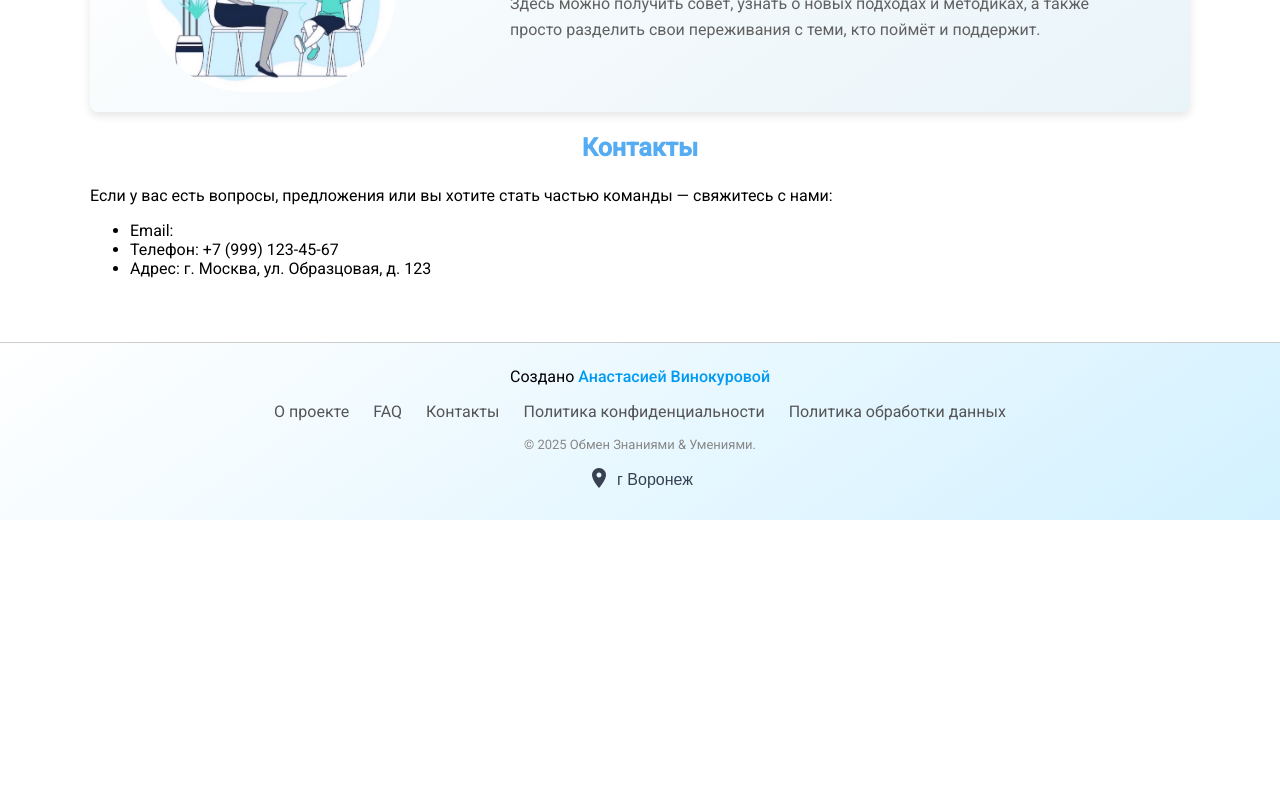
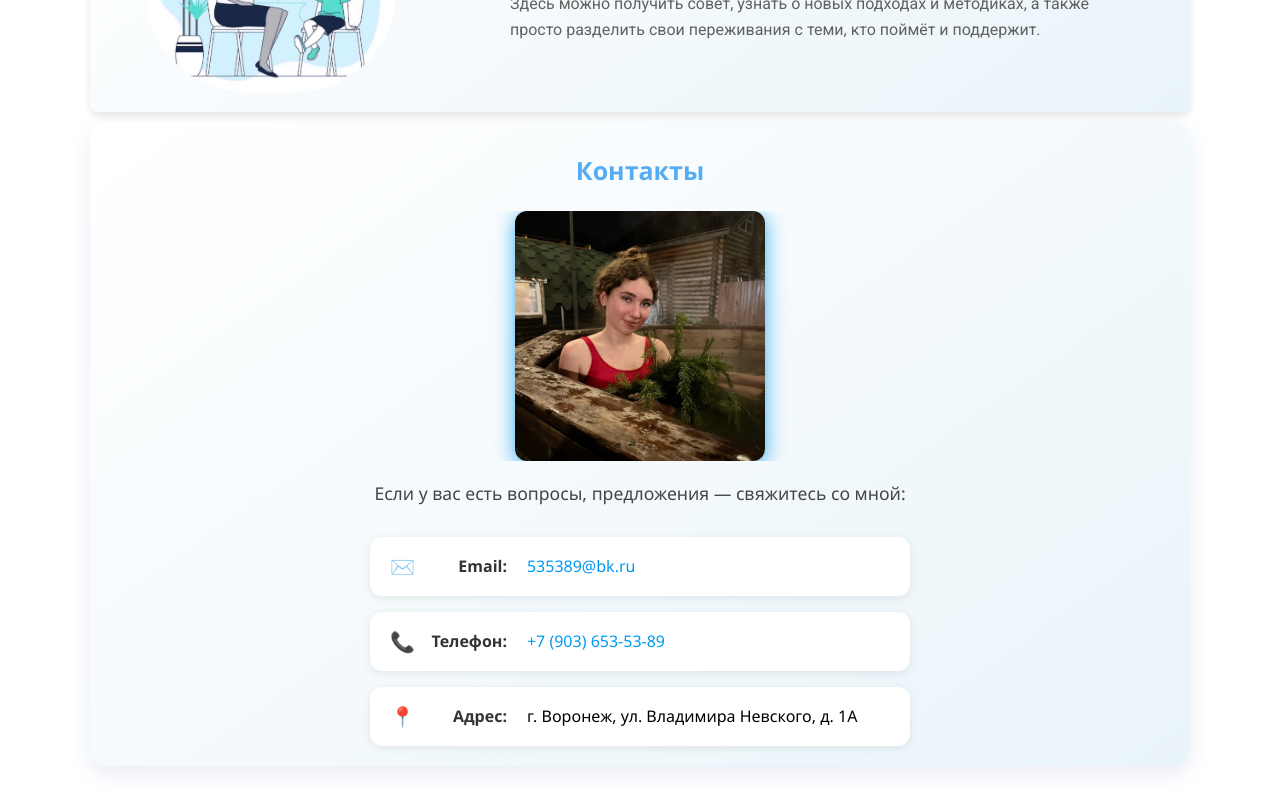
Before and after one commit to SkKirill/knowledge-sharing, an Angular app: page /about in a window 1280 px wide. Shown: the part 3460-4260 px from the top of the page. Before the commit the page ends 3980 px from the top, so only its background shows below. Built offline with nearby package versions, Linux system fonts and the light colour scheme.

Commit message:
Add contact and foto in about

```diff
--- a/src/app/components/about/about.component.css
+++ b/src/app/components/about/about.component.css
@@ -481,3 +481,133 @@
     }
   }
 }
+
+.contact-section {
+  font-family: 'Segoe UI', Tahoma, Geneva, Verdana, sans-serif;
+
+  max-width: 1100px;
+  display: flex;
+  flex-direction: column;
+  padding-top: 10px;
+  padding-bottom: 20px;
+  max-width: 1100px;
+
+  background: linear-gradient(145deg, #fff, #e9f4f9);
+  border-radius: 16px;
+  box-shadow: 0 8px 20px rgba(63, 81, 181, 0.1);
+}
+
+.container {
+  max-width: 1100px;
+  text-align: center;
+}
+
+.section-title {
+  font-size: 2rem;
+  color: #009af3;
+  font-weight: 600;
+}
+
+.section-description {
+  font-size: 1.1rem;
+  color: #444;
+  margin-bottom: 32px;
+  max-width: 600px;
+  margin-left: auto;
+  margin-right: auto;
+}
+
+.contact-list {
+  list-style: none;
+  padding: 0;
+  margin: 0;
+  display: flex;
+  flex-direction: column;
+  gap: 16px;
+  align-items: center;
+}
+
+.contact-item {
+  background-color: white;
+  border-radius: 12px;
+  box-shadow: 0 2px 8px rgba(0, 0, 0, 0.08);
+  padding: 16px 20px;
+  width: 100%;
+  max-width: 500px;
+  display: flex;
+  align-items: center;
+  gap: 12px;
+  transition: transform 0.2s ease, box-shadow 0.2s ease;
+}
+
+.contact-item:hover {
+  transform: translateY(-4px);
+  box-shadow: 0 4px 16px rgba(0, 0, 0, 0.1);
+}
+
+.contact-icon {
+  font-size: 20px;
+  color: #009af3;
+  min-width: 24px;
+  text-align: center;
+}
+
+.contact-item strong {
+  min-width: 80px;
+  display: inline-block;
+  text-align: right;
+  margin-right: 8px;
+  color: #333;
+}
+
+.contact-link {
+  color: #009af3;
+  text-decoration: none;
+  transition: color 0.2s ease;
+}
+
+.contact-link:hover {
+  text-decoration: underline;
+  color: #007bb5;
+}
+
+/* === Контейнер изображения === */
+.section-image {
+  display: flex;
+  justify-content: center;
+  margin: 20px 0;
+  overflow: hidden;
+    border-radius: 12px;
+}
+
+/* === Изображение в контактах === */
+.contact-image {
+  width: 250px;
+  height: 250px;
+  object-fit: cover;
+  border-radius: 50%;
+  box-shadow: 0 4px 20px rgba(0, 154, 243, 0.778);
+  transition: all 0.2s ease-in-out;
+  transform: scale(1);
+  animation: floatImage 6s ease-in-out infinite;
+}
+
+
+/* === Ховер эффект при наведении === */
+.contact-image:hover {
+  box-shadow: 0 6px 24px rgba(255, 168, 220, 0.955)
+}
+
+/* Адаптация под мобильные устройства */
+@media (max-width: 600px) {
+  .contact-item {
+    font-size: 0.95rem;
+    flex-direction: row;
+    justify-content: flex-start;
+  }
+
+  .contact-item strong {
+    min-width: 70px;
+    font-size: 0.9rem;
+  }
+}
--- a/src/app/components/about/about.component.html
+++ b/src/app/components/about/about.component.html
@@ -203,17 +203,35 @@
     </div>
   </mat-card>
 
+  <!-- Контакты -->
+<section id="contact" class="contact-section">
+  <div class="container">
+    <h2 class="section-title">Контакты</h2>
+     <!-- Фото -->
+    <div class="section-image">
+      <img mat-card-image src="contact.jpg" alt="Возможности для развития" class="contact-image">
+    </div>
 
-  <!-- Контакты -->
-<section id="Kontact" class="contact-section">
-  <h2>Контакты</h2>
-  <p>Если у вас есть вопросы, предложения или вы хотите стать частью команды — свяжитесь с нами:</p>
-  <ul>
-    <li>Email: </li>
-    <li>Телефон: +7 (999) 123-45-67</li>
-    <li>Адрес: г. Москва, ул. Образцовая, д. 123</li>
-  </ul>
+    <p class="section-description">
+      Если у вас есть вопросы, предложения — свяжитесь со мной:
+    </p>
+
+    <ul class="contact-list">
+      <li class="contact-item">
+        <span class="contact-icon">✉️</span>
+        <strong>Email:</strong>
+        <a href="mailto:535389@bk.ru" class="contact-link">535389&#64;bk.ru</a>
+      </li>
+      <li class="contact-item">
+        <span class="contact-icon">📞</span>
+        <strong>Телефон:</strong>
+        <a href="tel:+79036535389" class="contact-link">+7 (903) 653-53-89</a>
+      </li>
+      <li class="contact-item">
+        <span class="contact-icon">📍</span>
+        <strong>Адрес:</strong>
+        <span>г. Воронеж, ул. Владимира Невского, д. 1А</span>
+      </li>
+    </ul>
+  </div>
 </section>
-
-
-</section>
--- a/src/app/components/header/header.component.html
+++ b/src/app/components/header/header.component.html
@@ -4,7 +4,7 @@
       <button mat-button routerLink="/about">Логотип</button>
       <button mat-button routerLink="/about" fragment="mission" >О нас и миссия</button>
       <button mat-button routerLink="/about" fragment="opisanie" >Описание</button>
-      <button mat-button routerLink="/about" fragment="Kontact" >Контакты</button>
+      <button mat-button routerLink="/about" fragment="contact" >Контакты</button>
       <span class="spacer"></span>
 
       <div *ngIf="isLoggedIn">
```
Also changed, not shown: public/contact.jpg (added).
